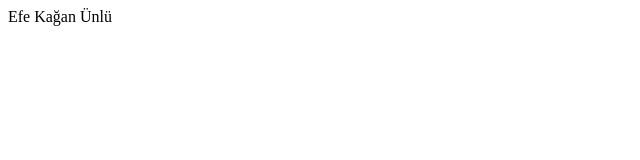
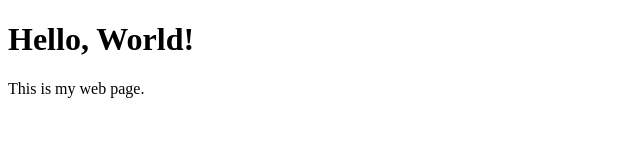
Before and after one commit to Vestrain/Vestrain.github.io, a plain HTML site: page index.html in a window 1280 px wide. Shown: the whole page, without its empty margins (0-640 px from the left). Drawn offline with Linux system fonts and the light colour scheme.

Commit message:
Altyapı

```diff
--- a/index.html
+++ b/index.html
@@ -1 +1,14 @@
-Efe Kağan Ünlü
+<!DOCTYPE html>
+<html lang="en">
+<head>
+    <meta charset="UTF-8">
+    <meta name="viewport" content="width=device-width, initial-scale=1.0">
+    <title>My Web Page</title>
+    <link rel="stylesheet" href="styles.css">
+</head>
+<body>
+    <h1>Hello, World!</h1>
+    <p>This is my web page.</p>
+    <script src="script.js"></script>
+</body>
+</html>
--- a/script.js
+++ b/script.js
@@ -1 +1,5 @@
-scritiing
+// script.js
+document.addEventListener('DOMContentLoaded', function() {
+    // Your JavaScript code here
+    console.log('Hello from JavaScript!');
+});
--- a/style.css
+++ b/style.css
@@ -1 +1,16 @@
-style baby
+/* styles.css */
+body {
+    font-family: Arial, sans-serif;
+    background-color: #f0f0f0;
+    margin: 0;
+    padding: 0;
+}
+
+h1 {
+    color: #333;
+}
+
+p {
+    font-size: 16px;
+    line-height: 1.5;
+}
```
